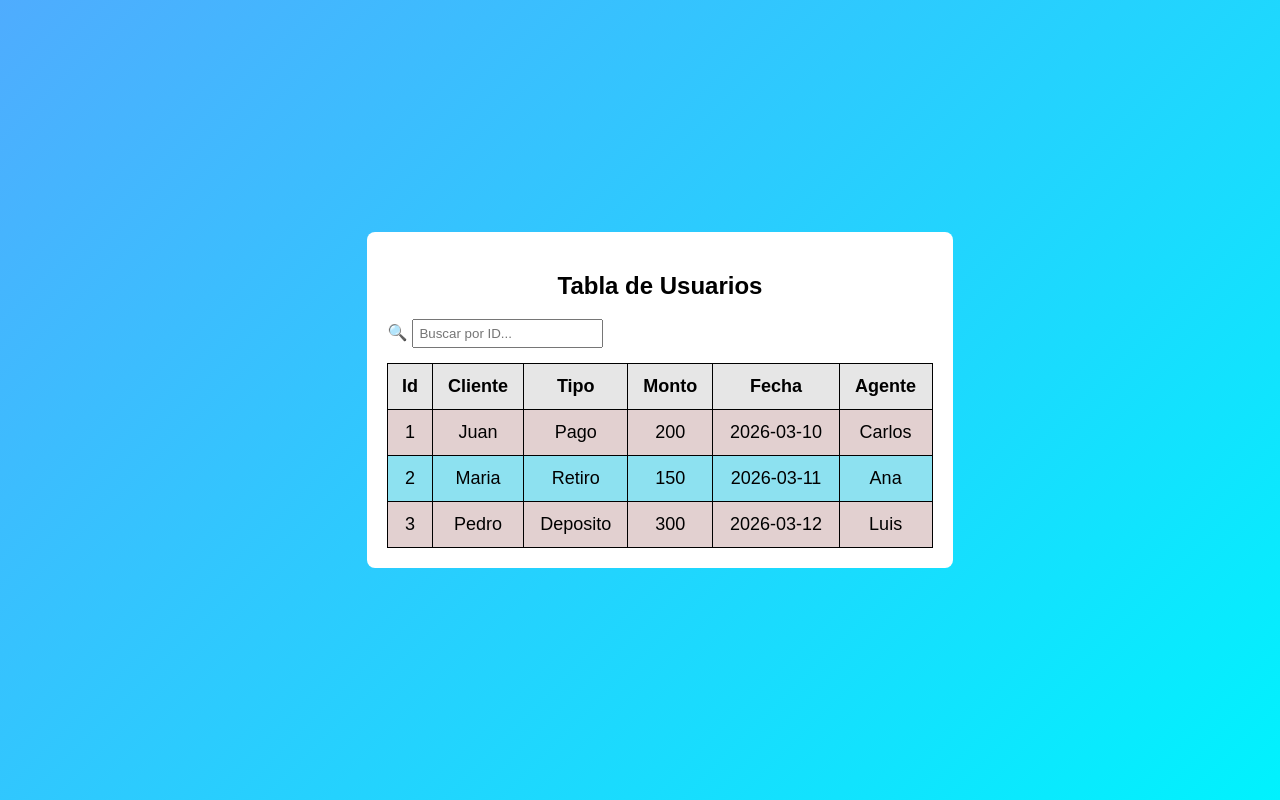
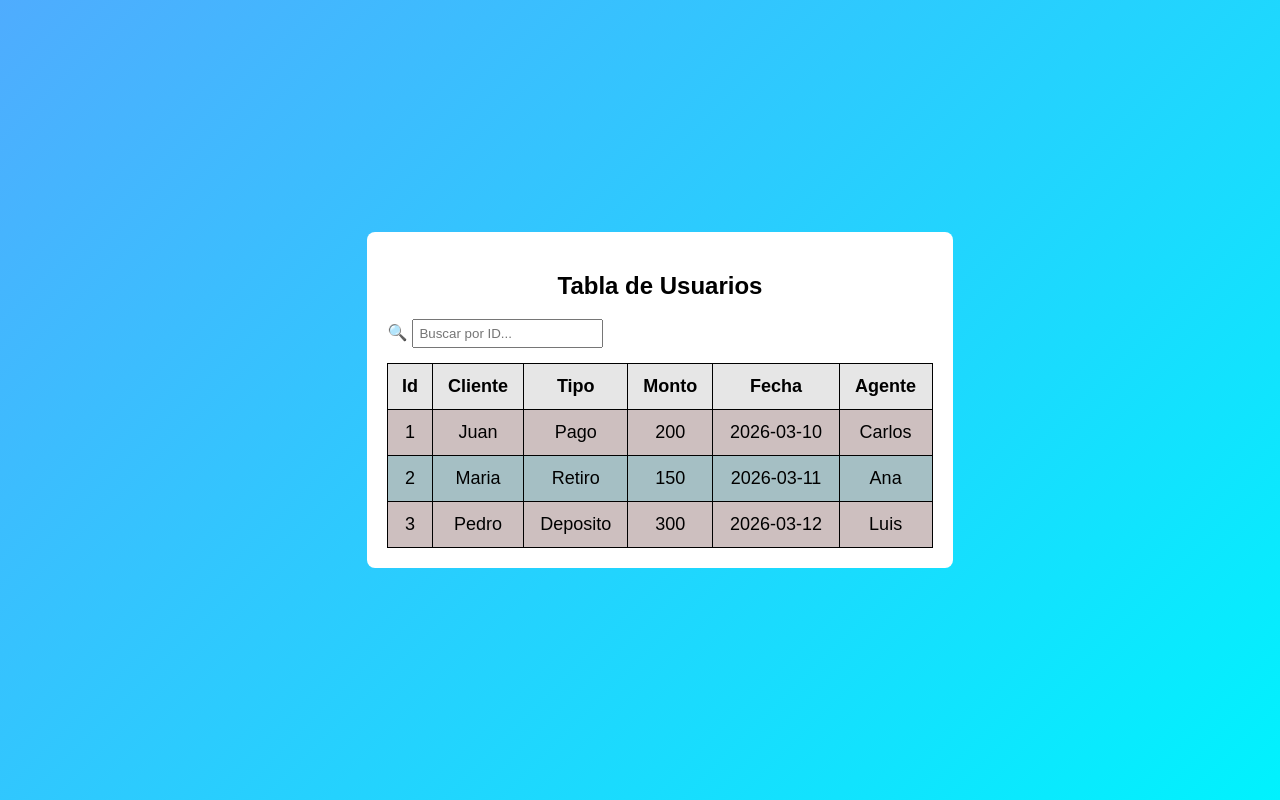
Before and after one commit to lealgonnzalez-del/proyectos-osnet, a React (Create React App) app: page /usuario/1 in a window 1280 px wide. Built offline with nearby package versions, Linux system fonts and the light colour scheme.

Commit message:
se ajusat

```diff
--- a/src/componentes/Usuario.css
+++ b/src/componentes/Usuario.css
@@ -35,7 +35,7 @@
 
 /* encabezado */
 .table thead{
-  background:#000;
+  background:#a51a1a;
   color:rgb(0, 0, 0);
 }
 
@@ -43,17 +43,17 @@
 .table th,
 .table td{
   padding:12px;
-  border:1px solid #ddd;
+  border:1px solid #0b0505;
   text-align:center;
 }
 
 /* filas alternadas */
 .table tbody tr:nth-child(odd){
-  background:#e2d0d0;
+  background:#cdbfbf;
 }
 
 .table tbody tr:nth-child(even){
-  background:#8de1f0;
+  background:#a5bfc4;
 }
 
 /* hover */
```
